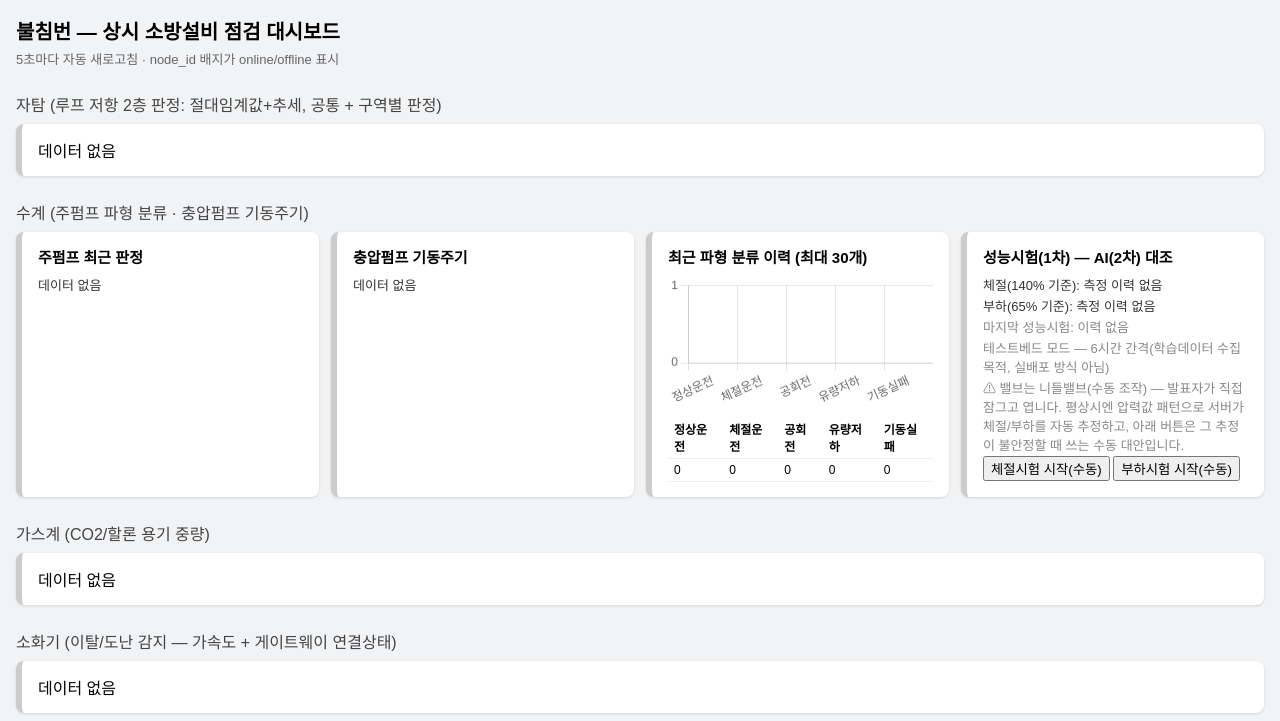
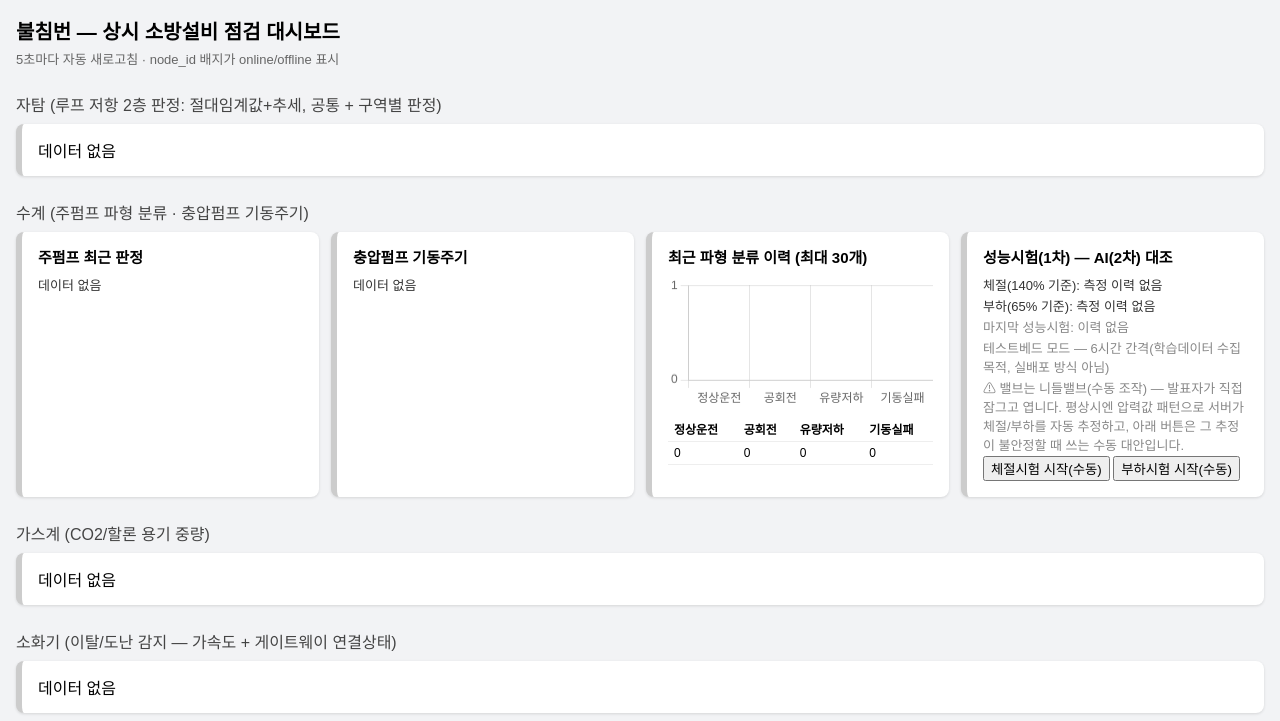
Before and after one commit to Billiardchalktheif/2026ESWContest_free_bulchimbeon, a Flask app: page / in a window 1280 px wide. Shown: the top 721 px of the page. Run offline with Flask 3, Linux system fonts and the light colour scheme; data that the repository does not hold is empty.

Commit message:
주펌프 최근 파형 분류 이력 표에서 체절운전 칸 제거
Co-Authored-By: Claude Sonnet 5 <noreply@anthropic.com>

```diff
--- a/bulchimbeon_sw/dashboard/app.py
+++ b/bulchimbeon_sw/dashboard/app.py
@@ -187,8 +187,9 @@ def get_water_pump_card(conn, heartbeats):
 
     # v7: 라벨 5클래스 체계(server/pump_performance_test.py 참고). flow_reduced/
     # startup_failure는 지금 실험 조건으로는 안 나오는 클래스라 항상 0으로 뜨는 게 정상.
+    # stall_operation(체절운전)은 이 이력 표에서 제외 — 대시보드 화면 표시 대상이 아님.
     label_counts = {
-        "normal_operation": 0, "stall_operation": 0, "dry_run": 0,
+        "normal_operation": 0, "dry_run": 0,
         "flow_reduced": 0, "startup_failure": 0,
     }
     for r in history:
--- a/bulchimbeon_sw/dashboard/templates/index.html
+++ b/bulchimbeon_sw/dashboard/templates/index.html
@@ -118,10 +118,9 @@
       <h2>최근 파형 분류 이력 (최대 30개)</h2>
       <canvas id="pumpHistoryChart"></canvas>
       <table>
-        <tr><th>정상운전</th><th>체절운전</th><th>공회전</th><th>유량저하</th><th>기동실패</th></tr>
+        <tr><th>정상운전</th><th>공회전</th><th>유량저하</th><th>기동실패</th></tr>
         <tr>
           <td>{{ water_pump.label_counts.normal_operation }}</td>
-          <td>{{ water_pump.label_counts.stall_operation }}</td>
           <td>{{ water_pump.label_counts.dry_run }}</td>
           <td>{{ water_pump.label_counts.flow_reduced }}</td>
           <td>{{ water_pump.label_counts.startup_failure }}</td>
@@ -252,17 +251,16 @@
   new Chart(ctx, {
     type: 'bar',
     data: {
-      labels: ['정상운전', '체절운전', '공회전', '유량저하', '기동실패'],
+      labels: ['정상운전', '공회전', '유량저하', '기동실패'],
       datasets: [{
         label: '최근 판정 분포',
         data: [
           {{ water_pump.label_counts.normal_operation }},
-          {{ water_pump.label_counts.stall_operation }},
           {{ water_pump.label_counts.dry_run }},
           {{ water_pump.label_counts.flow_reduced }},
           {{ water_pump.label_counts.startup_failure }}
         ],
-        backgroundColor: ['#2e9e44', '#d9362e', '#e0a11c', '#e07b1c', '#8a2be2']
+        backgroundColor: ['#2e9e44', '#e0a11c', '#e07b1c', '#8a2be2']
       }]
     },
     options: { plugins: { legend: { display: false } }, scales: { y: { beginAtZero: true, ticks: { stepSize: 1 } } } }
```
